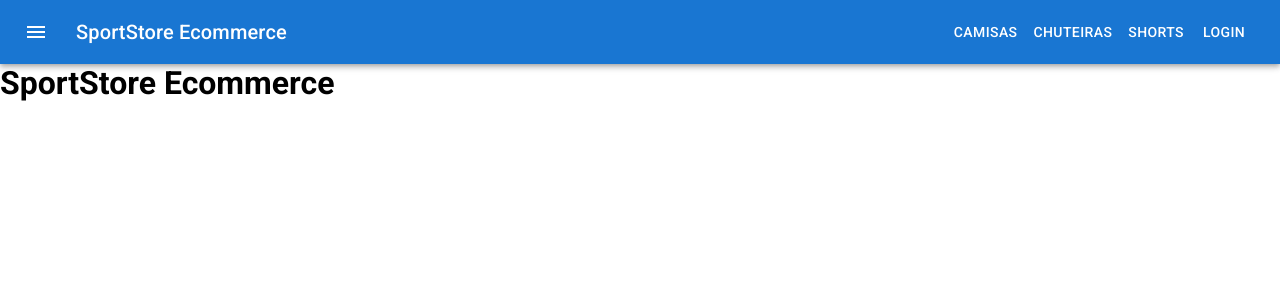
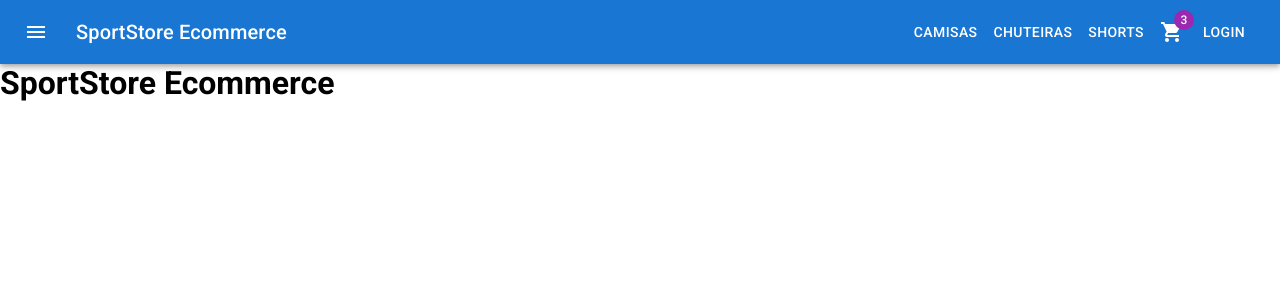
Before and after one commit to LucasRocha2308/sport-store-ecommerce, a React (Vite) app: page / in a window 1280 px wide. Shown: the top 300 px of the page. Built offline with nearby package versions, Linux system fonts and the light colour scheme.

Commit message:
feat: add CartWidget

```diff
--- /dev/null
+++ b/src/components/CartWidget/CartWidget.jsx
@@ -0,0 +1,59 @@
+import React, { useState } from "react";
+import {
+  IconButton,
+  Badge,
+  Popover,
+  Typography,
+  List,
+  ListItem,
+} from "@mui/material";
+import ShoppingCartIcon from "@mui/icons-material/ShoppingCart";
+import * as S from "./styles";
+
+export function CartWidget({ items }) {
+  const [anchorEl, setAnchorEl] = useState(null);
+
+  const handleClick = (event) => {
+    setAnchorEl(event.currentTarget);
+  };
+
+  const handleClose = () => {
+    setAnchorEl(null);
+  };
+
+  const open = Boolean(anchorEl);
+  const id = open ? "simple-popover" : undefined;
+
+  return (
+    <S.StyledCartWidget>
+      <IconButton color="inherit" onClick={handleClick}>
+        <Badge badgeContent={items.length} color="secondary">
+          <ShoppingCartIcon />
+        </Badge>
+      </IconButton>
+      <Popover
+        id={id}
+        open={open}
+        anchorEl={anchorEl}
+        onClose={handleClose}
+        anchorOrigin={{
+          vertical: "bottom",
+          horizontal: "center",
+        }}
+        transformOrigin={{
+          vertical: "top",
+          horizontal: "center",
+        }}
+      >
+        <Typography variant="h6" style={{ padding: "10px" }}>
+          Lista de itens
+        </Typography>
+        <List>
+          {items.map((item, index) => (
+            <ListItem key={index}>{item}</ListItem>
+          ))}
+        </List>
+      </Popover>
+    </S.StyledCartWidget>
+  );
+}
--- /dev/null
+++ b/src/components/CartWidget/styles.js
@@ -0,0 +1,6 @@
+import styled from "styled-components";
+
+export const StyledCartWidget = styled.div`
+  display: flex;
+  align-items: center;
+`;
--- a/src/components/NavBar/ NavBar.jsx
+++ b/src/components/NavBar/ NavBar.jsx
@@ -6,8 +6,10 @@ import Typography from "@mui/material/Typography";
 import Button from "@mui/material/Button";
 import IconButton from "@mui/material/IconButton";
 import MenuIcon from "@mui/icons-material/Menu";
+import { CartWidget } from "../CartWidget/CartWidget";
 
 const navItems = ["Camisas", "Chuteiras", "Shorts"];
+const cartItems = ["Chuteira", "Camisa", "Shorts"];
 
 export function NavBar() {
   return (
@@ -33,6 +35,7 @@ export function NavBar() {
               </Button>
             ))}
           </Box>
+          <CartWidget items={cartItems} />
           <Button color="inherit">Login</Button>
         </Toolbar>
       </AppBar>
```
